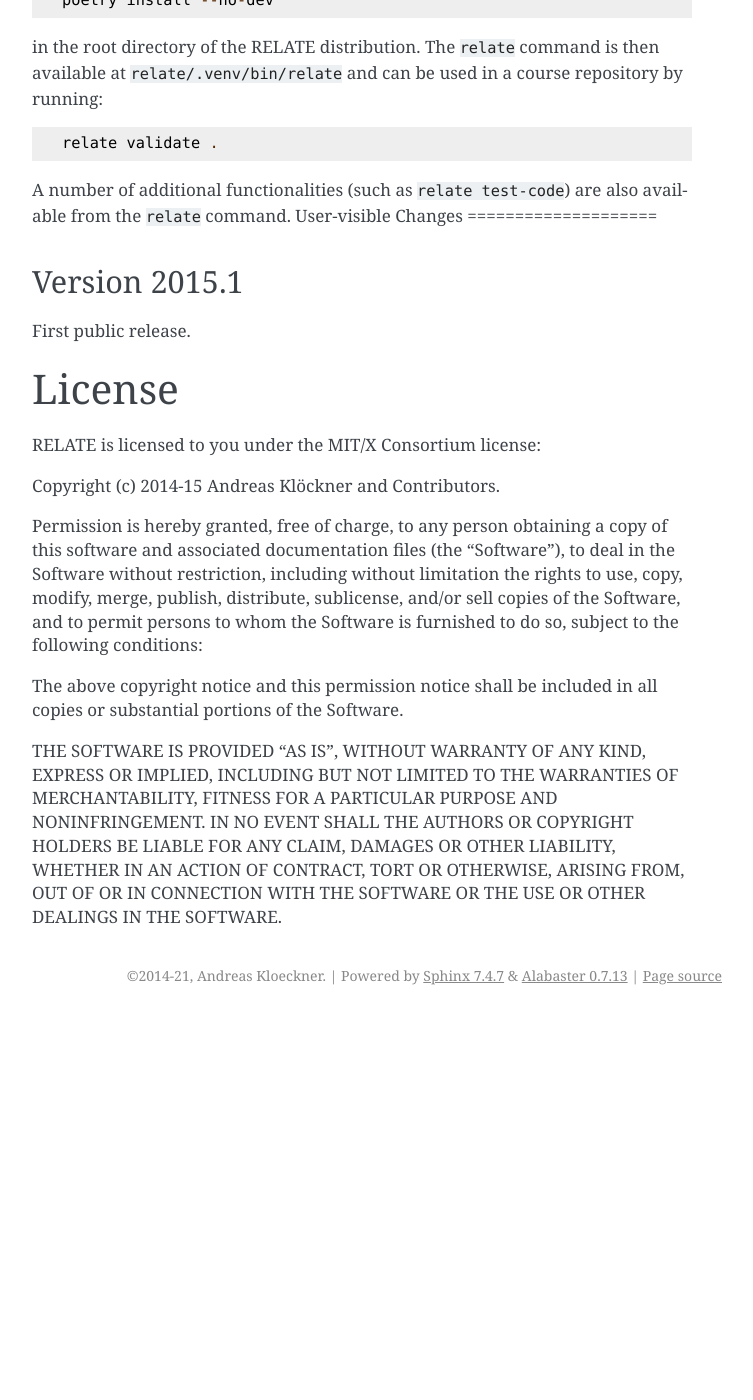
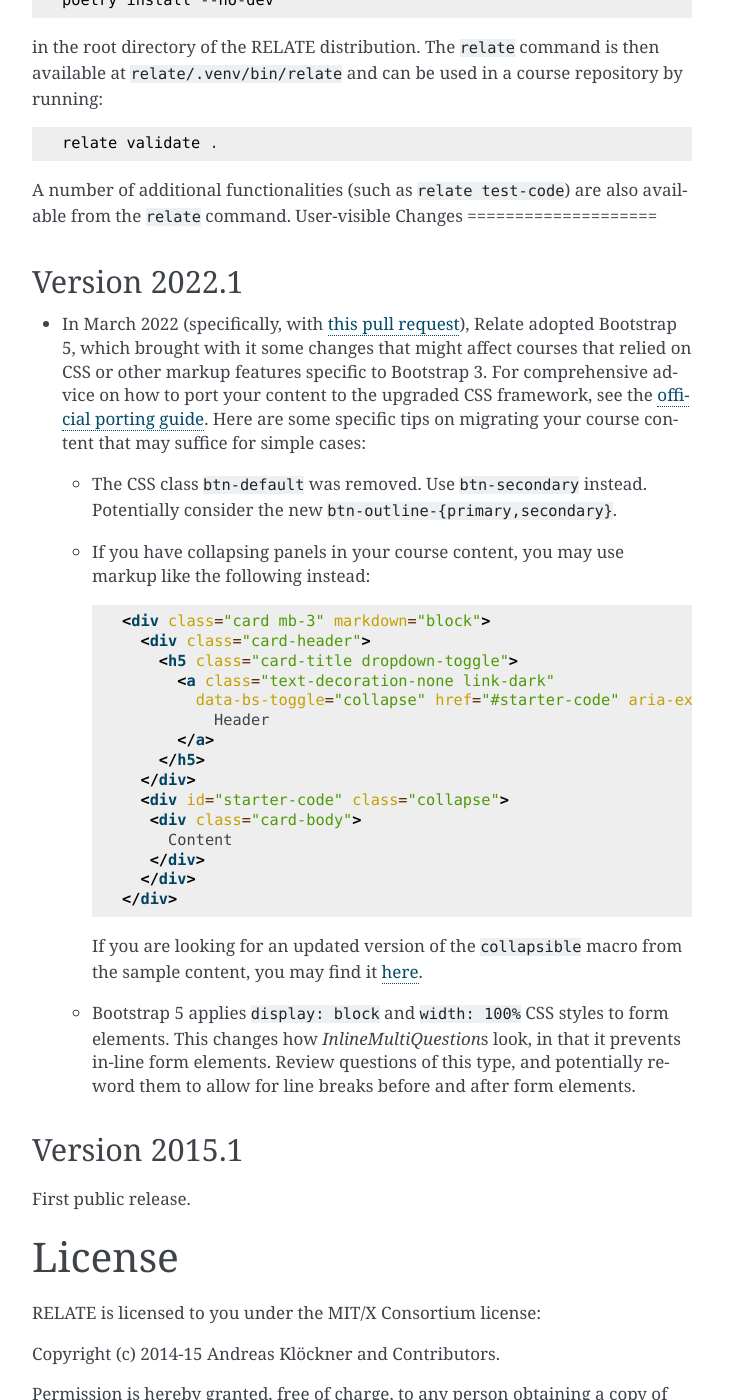
Before and after one commit to inducer/relate, a Sphinx documentation site: the page built from doc/misc.rst, in a window 1280 px wide and 1400 px high, scrolled down 8734 px. Shown: the whole window, without its empty margins (388-1141 px from the left). Built offline with Sphinx 7.4.7, drawn with Linux system fonts in a browser that asks for light colours; before the commit the page ends 9749 px from its top, so only the background shows below that.

Commit message:
Add course content migration advice

```diff
--- a/doc/misc.rst
+++ b/doc/misc.rst
@@ -408,6 +408,51 @@
 User-visible Changes
 ====================
 
+Version 2022.1
+--------------
+
+* In March 2022 (specifically, with
+  `this pull request <https://github.com/inducer/relate/pull/892>`__),
+  Relate adopted Bootstrap 5, which brought with it some changes that might
+  affect courses that relied on CSS or other markup features specific to
+  Bootstrap 3. For comprehensive advice on how to port your content to
+  the upgraded CSS framework, see the `official porting guide
+  <https://getbootstrap.com/docs/4.6/migration/>`__.  Here are some specific
+  tips on migrating your course content that may suffice for simple cases:
+
+  * The CSS class ``btn-default`` was removed. Use ``btn-secondary`` instead.
+    Potentially consider the new ``btn-outline-{primary,secondary}``.
+
+  * If you have collapsing panels in your course content, you may use markup
+    like the following instead:
+
+    .. code:: html
+
+        <div class="card mb-3" markdown="block">
+          <div class="card-header">
+            <h5 class="card-title dropdown-toggle">
+              <a class="text-decoration-none link-dark"
+                data-bs-toggle="collapse" href="#starter-code" aria-expanded="false" aria-controls="starter-code">
+                  Header
+              </a>
+            </h5>
+          </div>
+          <div id="starter-code" class="collapse">
+           <div class="card-body">
+             Content
+           </div>
+          </div>
+        </div>
+
+    If you are looking for an updated version of the ``collapsible`` macro from
+    the sample content, you may find it `here
+    <https://github.com/inducer/relate-sample/blob/0a7019584fda7ea0b91cc3fd370b799df249460a/content-macros.jinja#L18-L34>`__.
+
+  * Bootstrap 5 applies ``display: block`` and ``width: 100%`` CSS styles to form
+    elements. This changes how `InlineMultiQuestion`\ s look, in that it prevents
+    in-line form elements. Review questions of this type, and potentially reword
+    them to allow for line breaks before and after form elements.
+
 Version 2015.1
 --------------
 
```
